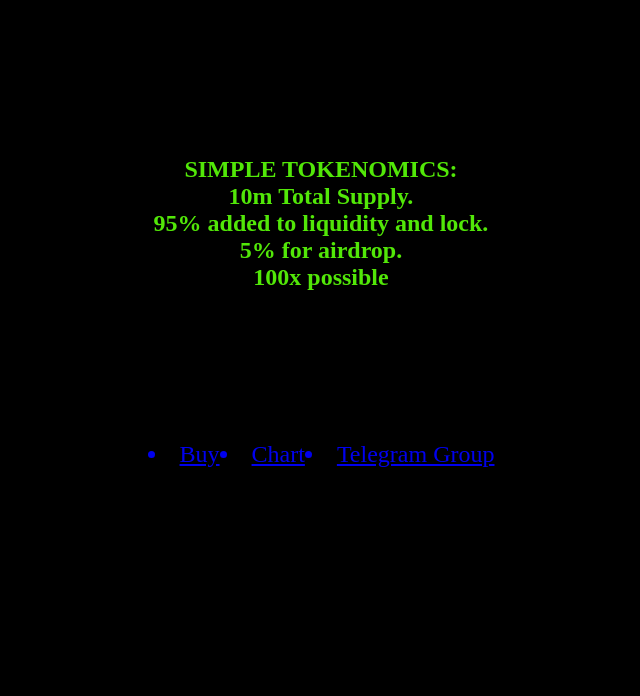
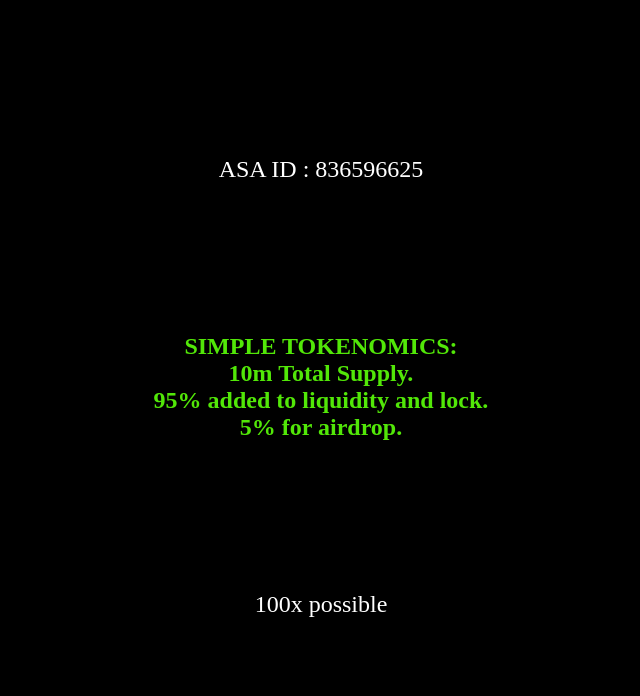
Before and after one commit to simpatico/web3ify, a plain HTML site: page index.html in a window 1280 px wide. Shown: the part 544-1240 px from the top of the page, without its empty margins (319-959 px from the left). Drawn offline with Linux system fonts and the light colour scheme.

Commit message:
Update index.html

```diff
--- a/index.html
+++ b/index.html
@@ -10,13 +10,15 @@
 
         <h1 class="hd">Welcome To Web3ify Token</h1>
         <p class="intro"> Web3ify token is a community </p> <p class="intro">hype token built on algorand blochain</p>
+        <p class="asa">ASA ID : 836596625  </p>
 
-        <p class="token">SIMPLE TOKENOMICS: <br> 10m Total Supply.<br> 95% added to liquidity and lock.<br> 5% for airdrop. <br> 100x possible</p>
+        <p class="token">SIMPLE TOKENOMICS: <br> 10m Total Supply.<br> 95% added to liquidity and lock.<br> 5% for airdrop. </p>
+        <p class="asa">100x possible</p>
 
        <div class="menu">
-        <a href="#"><li>Buy</li></a>
-        <a href="#"><li>Chart</li></a>
-       <a href="t.me/web3ify"><li>Telegram Group</li></a> </div>
+        <a href="https://app.tinyman.org/#/swap?asset_in=0&asset_out=836596625" class="buy"><li>Buy</li></a>
+        <a href="https://tinychart.org/asset/836596625" class="buy"><li>Chart</li></a>
+       <a href="https://t.me/web3ify" class="buy"><li>Telegram Group</li></a> </div>
 
 
        <p class="hd"> Web3ify @2022</p>
```
